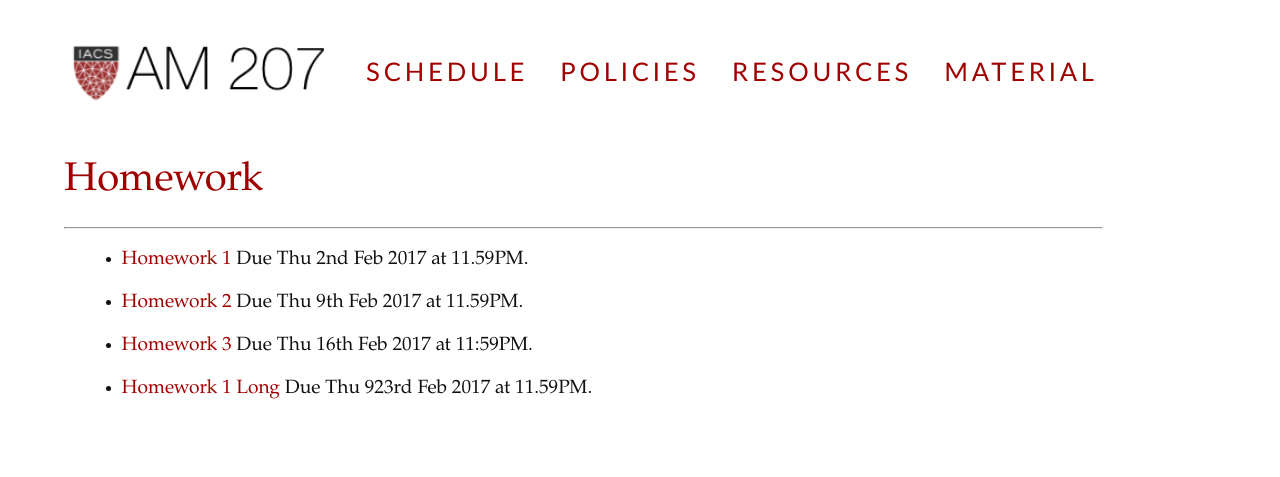
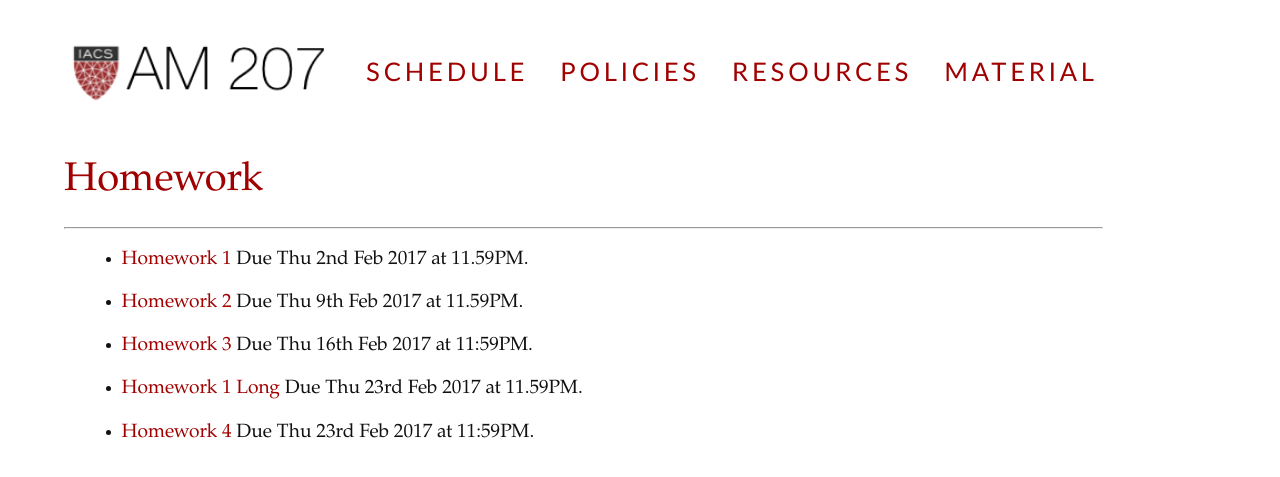
Before and after one commit to namwkim/2017, a Jekyll site: the page built from homework/index.md, in a window 1280 px wide. Shown: the top 477 px of the page. Built offline with Jekyll 4.4.1, drawn with Linux system fonts in a browser that asks for light colours; nearby versions of some CDN libraries.

Commit message:
added hw

```diff
--- a/homework/index.md
+++ b/homework/index.md
@@ -7,4 +7,5 @@ layout: "default"
 - [Homework 1](AM207_HW1.html) Due Thu 2nd Feb 2017 at 11.59PM.
 - [Homework 2](AM207_HW2.html) Due Thu 9th Feb 2017 at 11.59PM.
 - [Homework 3](AM207_HW3.html) Due Thu 16th Feb 2017 at 11:59PM.
-- [Homework 1 Long](Long_HW_1.html) Due Thu 923rd Feb 2017 at 11.59PM.
+- [Homework 1 Long](Long_HW_1.html) Due Thu 23rd Feb 2017 at 11.59PM.
+- [Homework 4](AM207_HW4.html) Due Thu 23rd Feb 2017 at 11:59PM.
```
